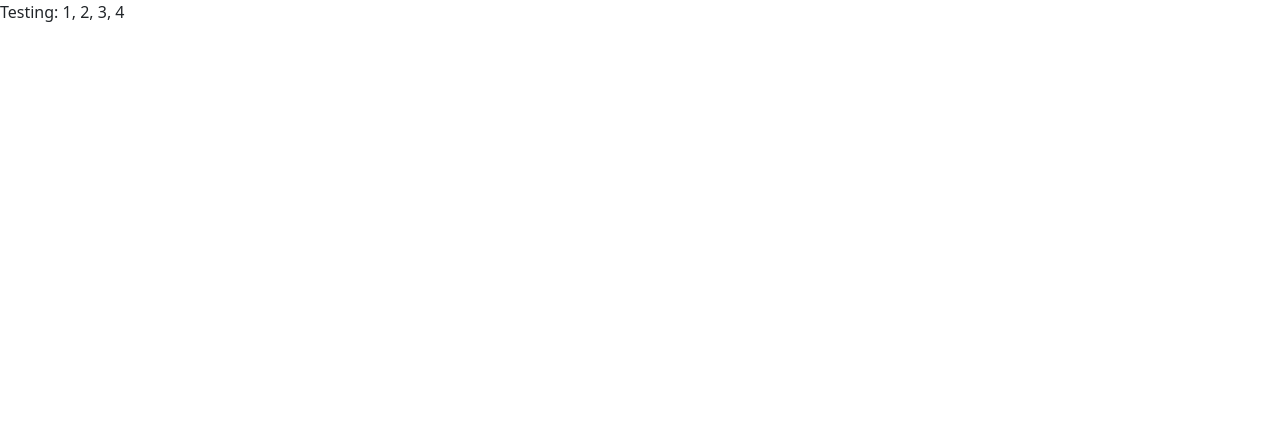
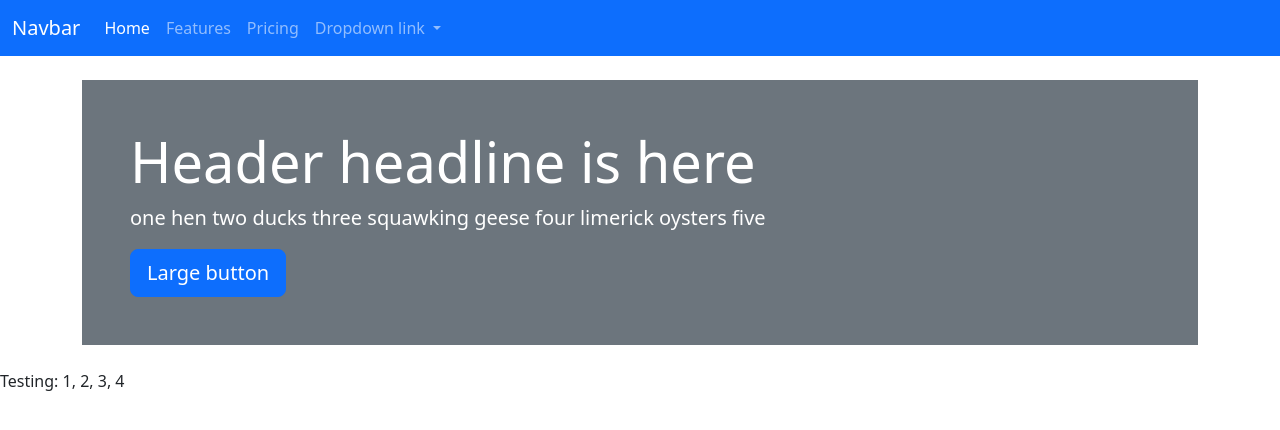
Before and after one commit to julianasmitheti/juliana-bootstrap, a website: page src/index.html in a window 1280 px wide. Drawn offline with nearby package versions, Linux system fonts and the light colour scheme; files that its build step writes are made by us from their sources; files whose address does not match are found by name.

Commit message:
containerz

```diff
--- a/src/index.html
+++ b/src/index.html
@@ -8,7 +8,45 @@
 </head>
 
 <body>
-  <!-- Content starts here -->
+  <nav class="navbar navbar-expand-lg bg-primary" data-bs-theme="dark">
+    <div class="container-fluid">
+      <a class="navbar-brand" href="#">Navbar</a>
+      <button class="navbar-toggler" type="button" data-bs-toggle="collapse" data-bs-target="#navbarNavDropdown" aria-controls="navbarNavDropdown" aria-expanded="false" aria-label="Toggle navigation">
+        <span class="navbar-toggler-icon"></span>
+      </button>
+      <div class="collapse navbar-collapse" id="navbarNavDropdown">
+        <ul class="navbar-nav">
+          <li class="nav-item">
+            <a class="nav-link active" aria-current="page" href="#">Home</a>
+          </li>
+          <li class="nav-item">
+            <a class="nav-link" href="#">Features</a>
+          </li>
+          <li class="nav-item">
+            <a class="nav-link" href="#">Pricing</a>
+          </li>
+          <li class="nav-item dropdown">
+            <a class="nav-link dropdown-toggle" href="#" role="button" data-bs-toggle="dropdown" aria-expanded="false">
+              Dropdown link
+            </a>
+            <ul class="dropdown-menu">
+              <li><a class="dropdown-item" href="#">Action</a></li>
+              <li><a class="dropdown-item" href="#">Another action</a></li>
+              <li><a class="dropdown-item" href="#">Something else here</a></li>
+            </ul>
+          </li>
+        </ul>
+      </div>
+    </div>
+  </nav>
+
+   <div class="container">
+     <header class="bg-secondary text-white my-4 p-5">
+      <h1 class="display-4">Header headline is here</h1>
+      <p class="lead">one hen two ducks three squawking geese four limerick oysters five</p>
+      <button type="button" class="btn btn-primary btn-lg">Large button</button>
+     <header>
+   </div>
   <p>Testing: 1, 2, 3, 4</p>
 
   <!-- Closing scripts here -->
```
Also changed, not shown: docs/index.html (+39 -1 lines).
